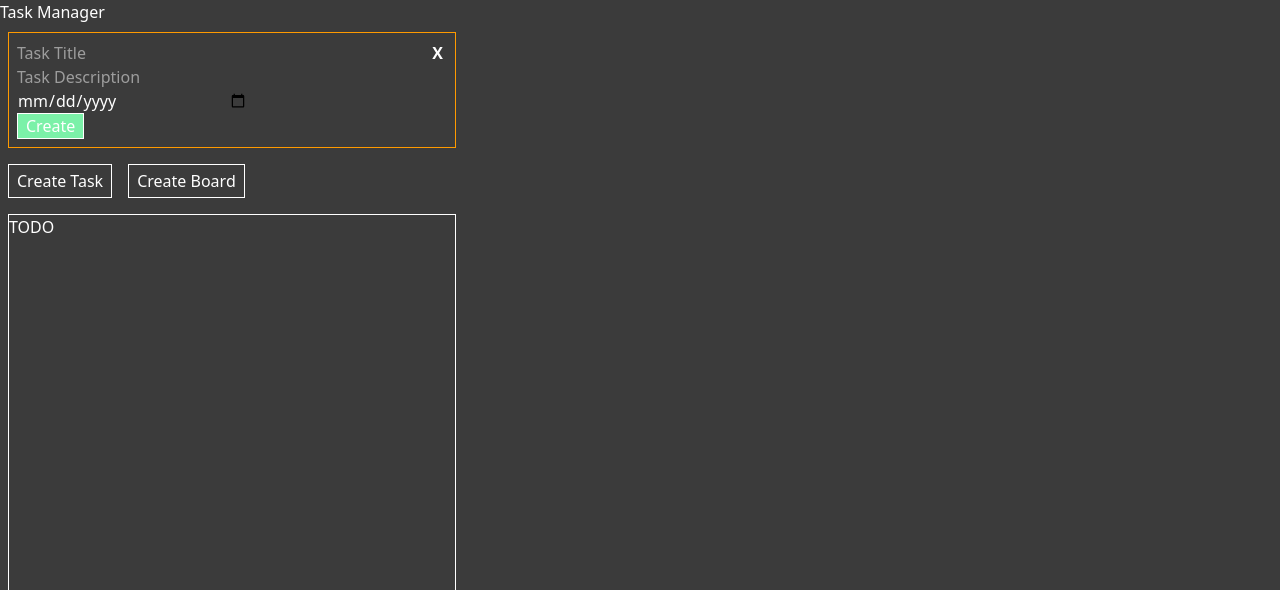
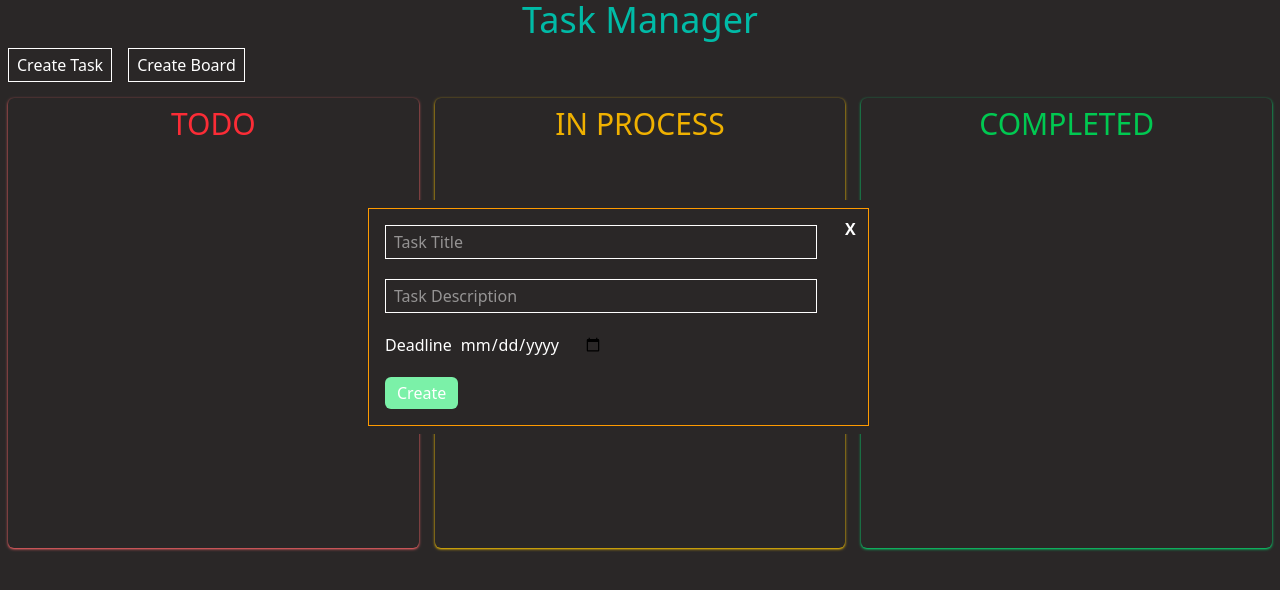
Before and after one commit to Kushalvardhan18/task-manager, a React (Vite) app: page / in a window 1280 px wide. Both pictures are taken after a click on the button "Create Task". Shown: the top 590 px of the page. Built offline with nearby package versions, Linux system fonts and the light colour scheme.

Commit message:
new board functionality added and css is given to several components

```diff
--- a/src/App.jsx
+++ b/src/App.jsx
@@ -1,37 +1,88 @@
 import { useState } from "react";
-import Modal from "./assets/Modal";
+import TaskModal from "./assets/TaskModal";
+import BoardModal from "./assets/BoardModal";
 function App() {
   const [tasks, setTasks] = useState([]);
-  const [showModal, setShowModal] = useState(false);
-  function showDialog(boolean) {
-    setShowModal(boolean);
+  const [boards, setBoards] = useState([]);
+  const [showTaskModal, setShowTaskModal] = useState(false);
+  const [showBoardModal, setShowBoardModal] = useState(false);
+  function showTaskDialog(boolean) {
+    setShowTaskModal(boolean);
+  }
+  function showBoardDialog(boolean) {
+    setShowBoardModal(boolean);
   }
   function createTasks(task) {
     setTasks((prev) => [...prev, task]);
   }
+  function createBoard(board) {
+    setBoards((prev) => [...prev, board]);
+  }
 
   return (
     <>
-      <h1>Task Manager</h1>
-      {showModal && (
-        <Modal onclose={() => showDialog(false)} oncreate={createTasks} />
-      )}
+      <h1 className="text-center text-4xl font-medium !text-teal-500">
+        Task Manager
+      </h1>
+      <span className="fixed left-90 top-50">
+        {showTaskModal && (
+          <TaskModal
+            onclose={() => showTaskDialog(false)}
+            oncreate={createTasks}
+          />
+        )}
+      </span>
       <button
         className="border-1 px-2 py-1 m-2"
-        onClick={() => showDialog(true)}
+        onClick={() => showTaskDialog(true)}
       >
         Create Task
       </button>
-      <button className="border-1 px-2 py-1 m-2">Create Board</button>
-      <div className="border-1 w-md h-100 m-2">
-        <h2>TODO</h2>
-        <div>
+      <span className="fixed left-90 top-50">
+        {showBoardModal && (
+          <BoardModal
+            onclose={() => showBoardDialog(false)}
+            oncreate={createBoard}
+          />
+        )}
+      </span>
+      <button
+        className="border-1 px-2 py-1 m-2"
+        onClick={() => showBoardDialog(true)}
+      >
+        Create Board
+      </button>
+      <div className="flex h-full">
+        <div className=" w-md  m-2 p-2 rounded-md min-h-[450px] shadow-sm shadow-red-400">
+          <h2 className="text-center text-3xl !text-red-500 font-medium">
+            TODO
+          </h2>
           {tasks.map((task, index) => (
             <li key={index}>
-              <strong>{task.title}</strong>
+              <strong draggable>{task.title}</strong>
+
             </li>
           ))}
         </div>
+        <div className=" w-md  m-2 p-2 rounded-md shadow-sm shadow-yellow-400">
+          <h2 className="text-center text-3xl !text-yellow-500 font-medium">
+            IN PROCESS
+          </h2>
+        </div>
+        <div className=" w-md m-2 p-2 rounded-md shadow-sm shadow-green-400">
+          <h2 className="text-center text-3xl !text-green-500 font-medium">
+            COMPLETED
+          </h2>
+        </div>
+
+        {boards.map((board, index) => (
+          <div
+            key={index}
+            className=" w-md m-2 p-2 rounded-md shadow-sm shadow-fuchsia-400"
+          >
+            <h2 className="text-center text-3xl font-medium"style={{color:board.color}}>{board.name}</h2>
+          </div>
+        ))}
       </div>
     </>
   );
--- /dev/null
+++ b/src/assets/BoardModal.jsx
@@ -0,0 +1,60 @@
+import { useState } from "react";
+
+function BoardModal({ oncreate, onclose }) {
+  const [name, setName] = useState("");
+  const [color, setColor] = useState("#ffffff");
+
+  function board() {
+    console.log("board", name, color);
+    const newBoard = { name, color };
+    oncreate(newBoard);
+  }
+  return (
+    <div className="flex border-1  justify-between gap-4 ">
+      <div className="flex flex-col p-2">
+        <div className="flex flex-col gap-2">
+          <span className="flex gap-2 items-center">
+            Name:
+            <input
+              type="text"
+              placeholder="Board Name"
+              value={name}
+              onChange={(e) => setName(e.target.value.toUpperCase())}
+              className="border-1 px-2 py-1 focus:outline-none focus:border-amber-500 focus:border-1 rounded-sm "
+            />
+          </span>
+          <span className="flex gap-2">
+            Color :
+            <input
+              type="color"
+              value={color}
+              onChange={(e) => setColor(e.target.value)}
+            />
+          </span>
+        </div>
+        {name === "" ? (
+          <button className=" !bg-green-300 w-fit px-3 py-1 cursor-not-allowed rounded-md">
+            Create
+          </button>
+        ) : (
+          <button
+            onClick={() => {
+              board(), onclose();
+            }}
+            className="rounded-md !bg-green-500 w-fit px-3 py-1 hover:cursor-pointer hover:!bg-green-800"
+          >
+            Create
+          </button>
+        )}
+      </div>
+      <button
+        className="hover:!text-red-500 px-2 py-1 h-fit m-1 font-bold text-xl"
+        onClick={onclose}
+      >
+        X
+      </button>
+    </div>
+  );
+}
+
+export default BoardModal;
--- a/src/assets/Modal.jsx
+++ b/src/assets/TaskModal.jsx
@@ -1,6 +1,6 @@
 import { useState } from "react";
 
-function Modal({ onclose, oncreate }) {
+function TaskModal({ onclose, oncreate }) {
   const [title, setTitle] = useState("");
   const [description, setDescription] = useState("");
   const [date, setDate] = useState("");
@@ -9,32 +9,35 @@ function Modal({ onclose, oncreate }) {
     console.log("Task created", title, description, date);
     const newTask = { title, description, date };
     oncreate(newTask);
-    setTitle("");
-    setDescription("");
-    setDate("");
   }
   return (
-    <div className="flex border-1 justify-between border-amber-500 w-md h-xl m-2">
-      <div className=" flex flex-col p-2 ">
+    <div className="flex border-1  border-amber-500 m-2 min-h-[200px] ">
+      <div className="p-2 m-2 flex flex-col flex-wrap gap-5 w-md justify-around">
         <input
           type="text"
           placeholder="Task Title"
           value={title}
           onChange={(e) => setTitle(e.target.value)}
+          className="border-1 px-2 py-1 focus:outline-none"
         />
         <input
           type="text"
           placeholder="Task Description"
           value={description}
           onChange={(e) => setDescription(e.target.value)}
+          className="border-1 px-2 py-1 focus:outline-none"
         />
+        <span className="flex gap-2">
+          Deadline
         <input
           type="date"
           value={date}
           onChange={(e) => setDate(e.target.value)}
+          className="dark:[color-scheme:dark]"
         />
-        {title === "" || description === "" || date === "" ? (
-          <button className="border-1 !bg-green-300 w-fit px-2 cursor-not-allowed">
+        </span>
+        {title === "" || description === "" ? (
+          <button className=" !bg-green-300 w-fit px-3 py-1 cursor-not-allowed rounded-md">
             Create
           </button>
         ) : (
@@ -42,7 +45,7 @@ function Modal({ onclose, oncreate }) {
             onClick={() => {
               task(), onclose();
             }}
-            className="rounded-xs border-1 !bg-green-500 w-fit px-2 hover:cursor-pointer hover:!bg-green-800"
+            className="rounded-md !bg-green-500 w-fit px-3 py-1 hover:cursor-pointer hover:!bg-green-800"
           >
             Create
           </button>
@@ -58,4 +61,4 @@ function Modal({ onclose, oncreate }) {
   );
 }
 
-export default Modal;
+export default TaskModal;
--- a/src/index.css
+++ b/src/index.css
@@ -2,6 +2,6 @@
 @import "tailwindcss";
 
 *{
-    background: #3b3b3b;
+    background: #2a2727;
     color: white;
 }
```
